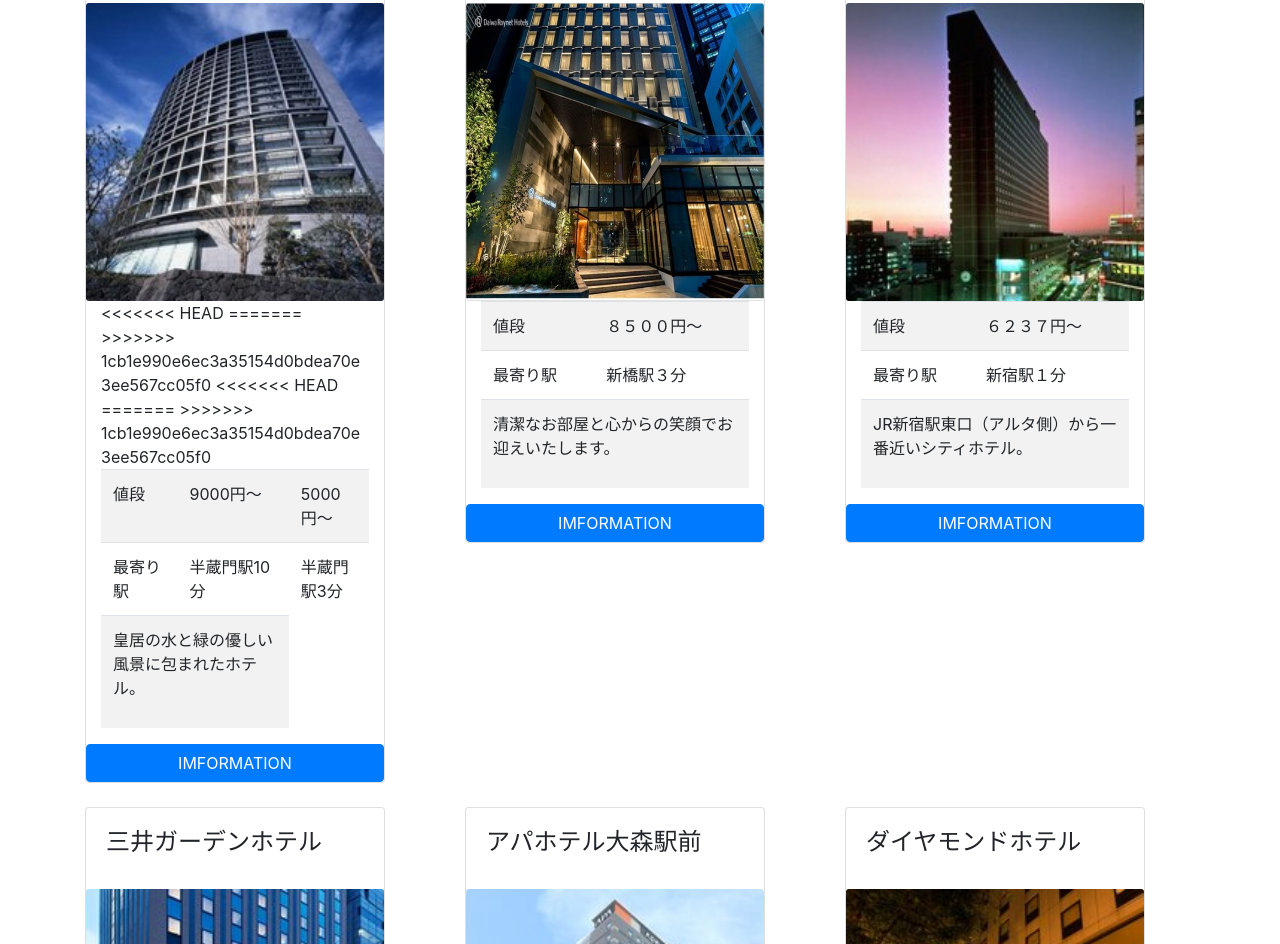
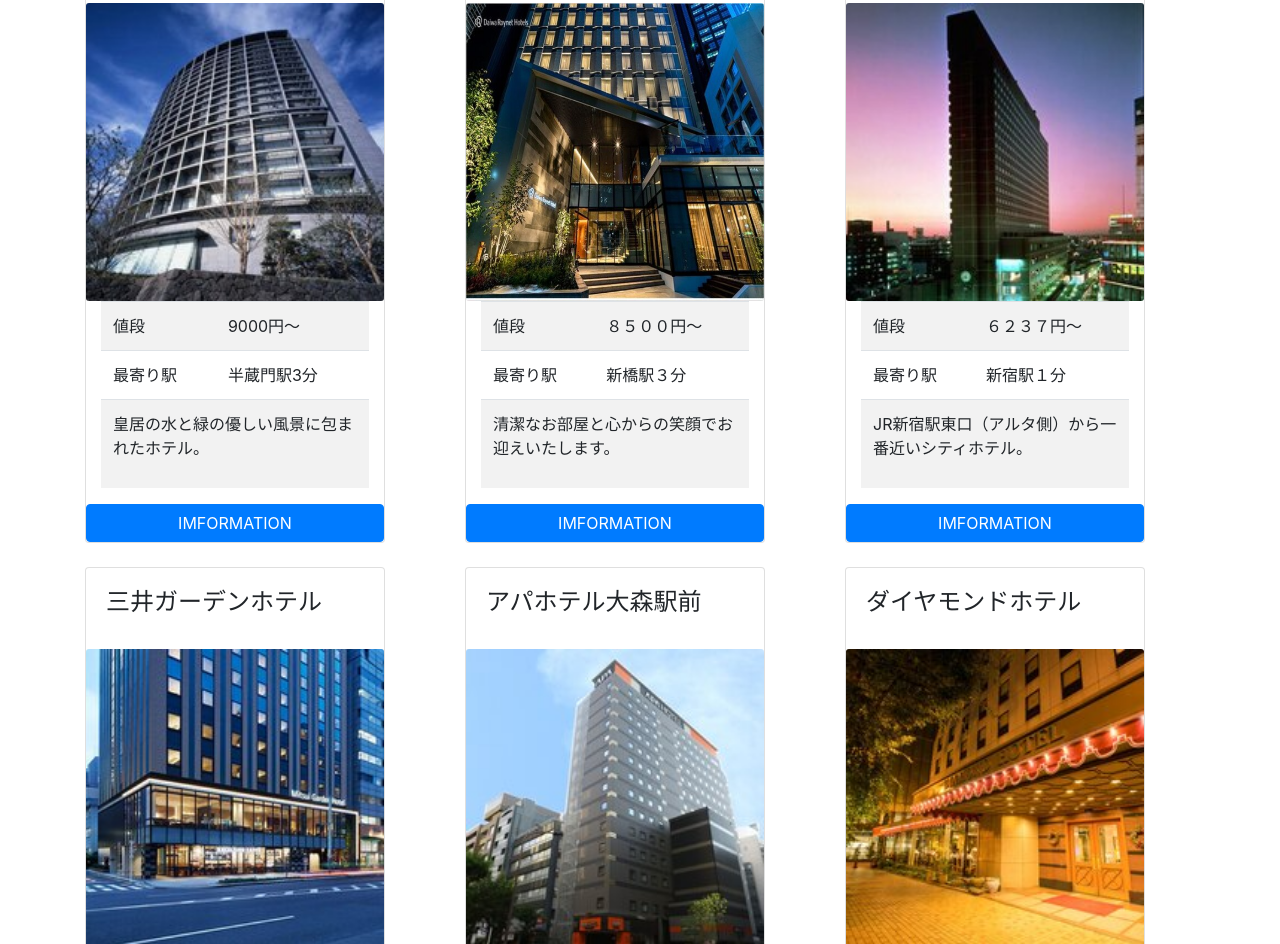
Before and after one commit to gansel7200/vella, a plain HTML site: page index.html in a window 1280 px wide. Shown: the part 384-1328 px from the top of the page. Drawn offline with nearby package versions, Linux system fonts and the light colour scheme.

Commit message:
fix conflict

```diff
--- a/index.html
+++ b/index.html
@@ -67,20 +67,12 @@
 
             <tr>
               <td>値段</td>
-<<<<<<< HEAD
               <td>9000円〜</td>
-=======
-              <td>5000円〜</td>
->>>>>>> 1cb1e990e6ec3a35154d0bdea70e3ee567cc05f0
             </tr>
 
             <tr>
               <td>最寄り駅</td>
-<<<<<<< HEAD
-              <td>半蔵門駅10分</td>
-=======
               <td>半蔵門駅3分</td>
->>>>>>> 1cb1e990e6ec3a35154d0bdea70e3ee567cc05f0
             </tr>
 
             <tr>
```
